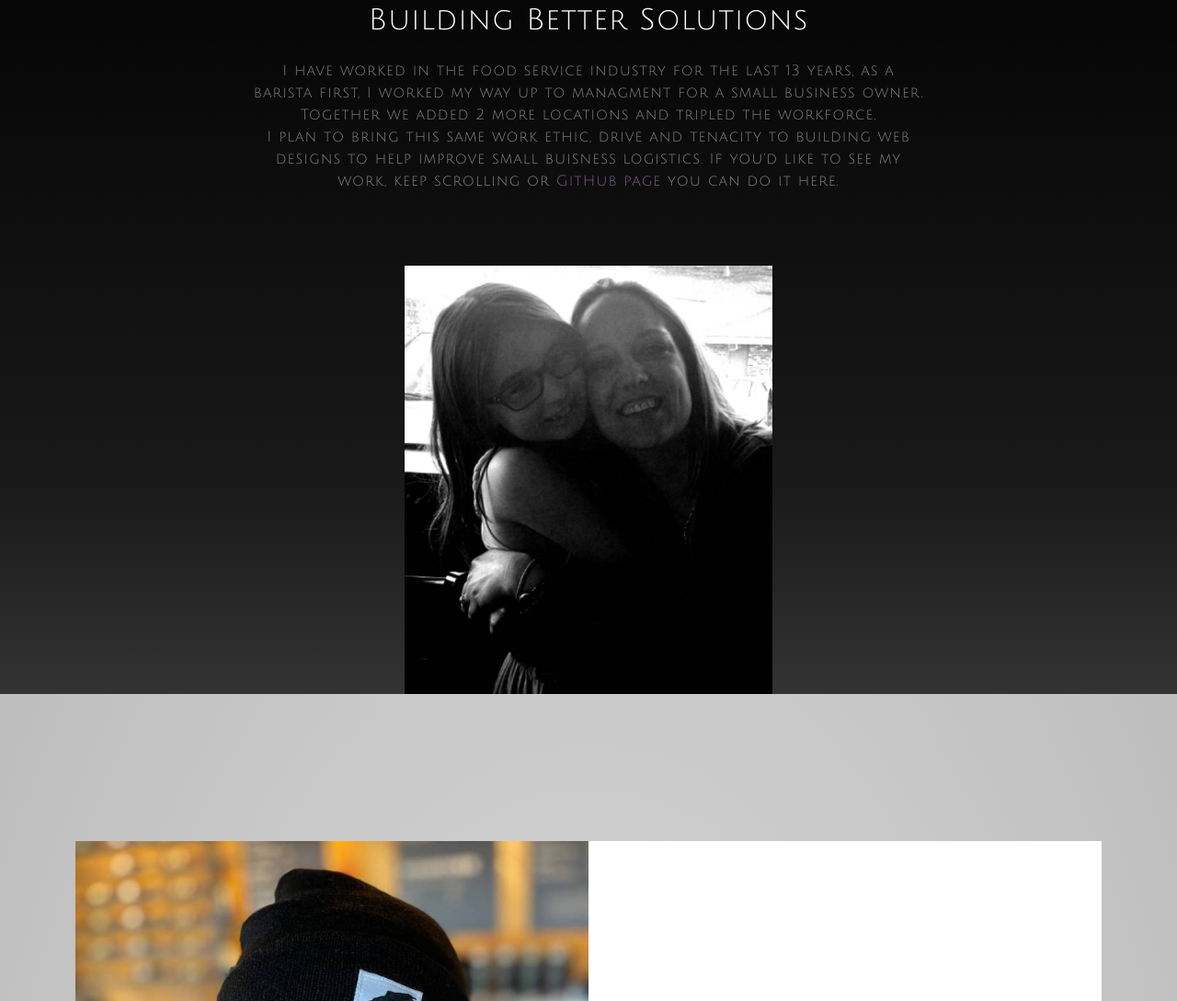
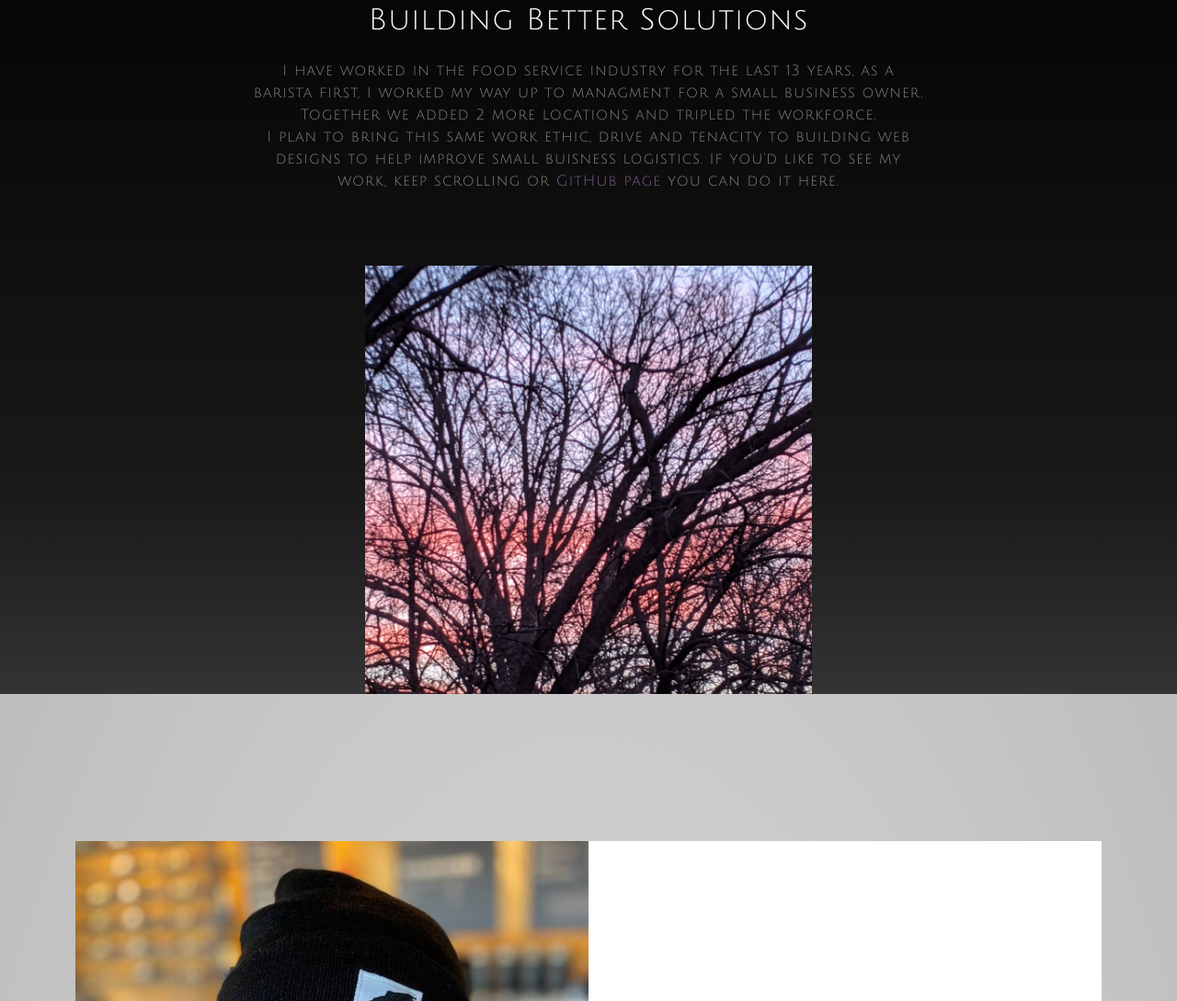
Before and after one commit to anelson0112/Portfolio, a plain HTML site: page index.html in a window 1280 px wide. Shown: the part 957-2046 px from the top of the page at 92% size. Drawn offline with nearby package versions, Linux system fonts and the light colour scheme.

Commit message:
change picture

```diff
--- a/index.html
+++ b/index.html
@@ -59,7 +59,7 @@
                         </p>
                     </div>
                 </div>
-                <img class="img-fluid" src="al_fr_bw_sized.jpg" alt="Picture of Alice" />
+                <img class="img-fluid" src="trees.jpg" alt="Picture of Alice" />
             </div>
         </section>
         <!-- Projects-->
```
